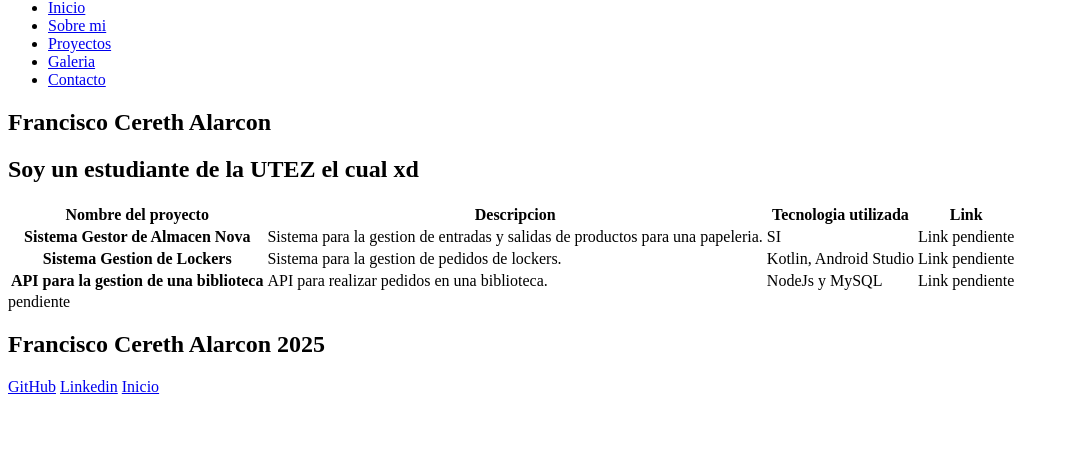
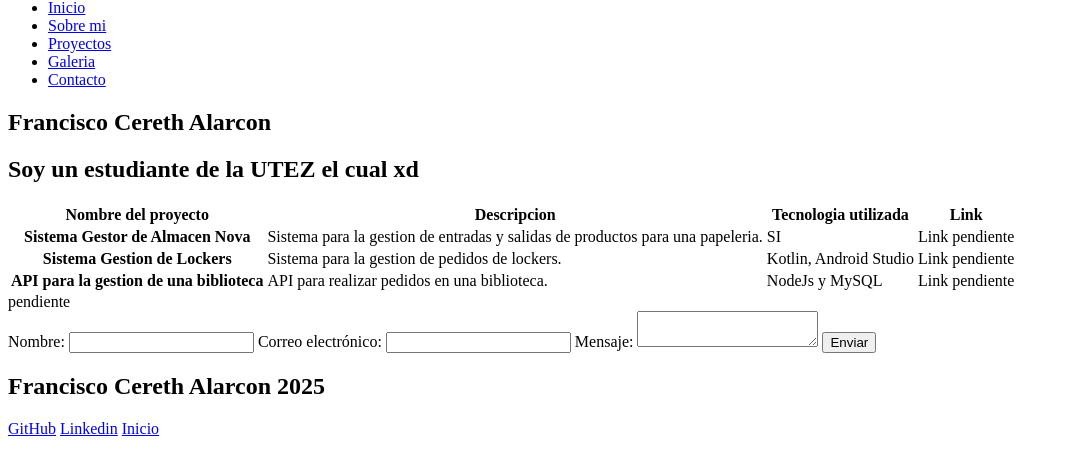
Before and after one commit to CiscoPaquitoTracer/My-resume, a plain HTML site: page index.html in a window 1280 px wide. Shown: the part 116-588 px from the top of the page, without its empty margins (0-1069 px from the left). Drawn offline with Linux system fonts and the light colour scheme.

Commit message:
checando status de git

```diff
--- a/index.html
+++ b/index.html
@@ -60,7 +60,17 @@
     pendiente
 </section>
 <section id="contacto">
-    <form action="" method="post"></form>
+    <div id="formulario">
+        <form action="/my-handling-form-page" method="post">
+            <label for="nombre">Nombre:</label>
+            <input type="text" id="nombre" name="user_name" required>
+            <label for="email">Correo electrónico:</label>
+            <input type="email" id="email" name="user_email" required>
+            <label for="mensaje">Mensaje:</label>
+            <textarea id="mensaje" name="user_message" required></textarea>
+            <button type="submit">Enviar</button>
+        </form>
+    </div>
 </section>
 <footer>
     <div>
```
